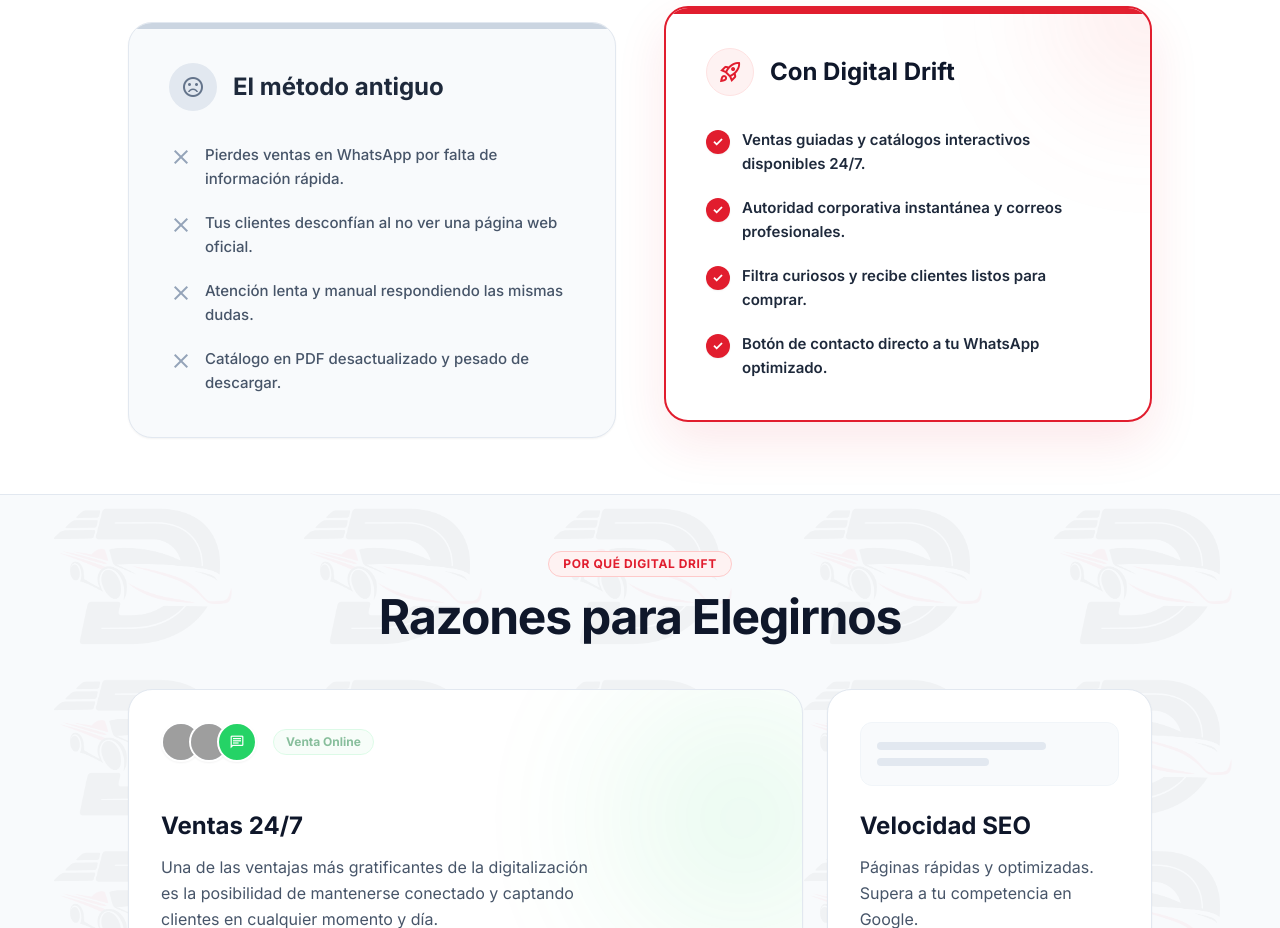
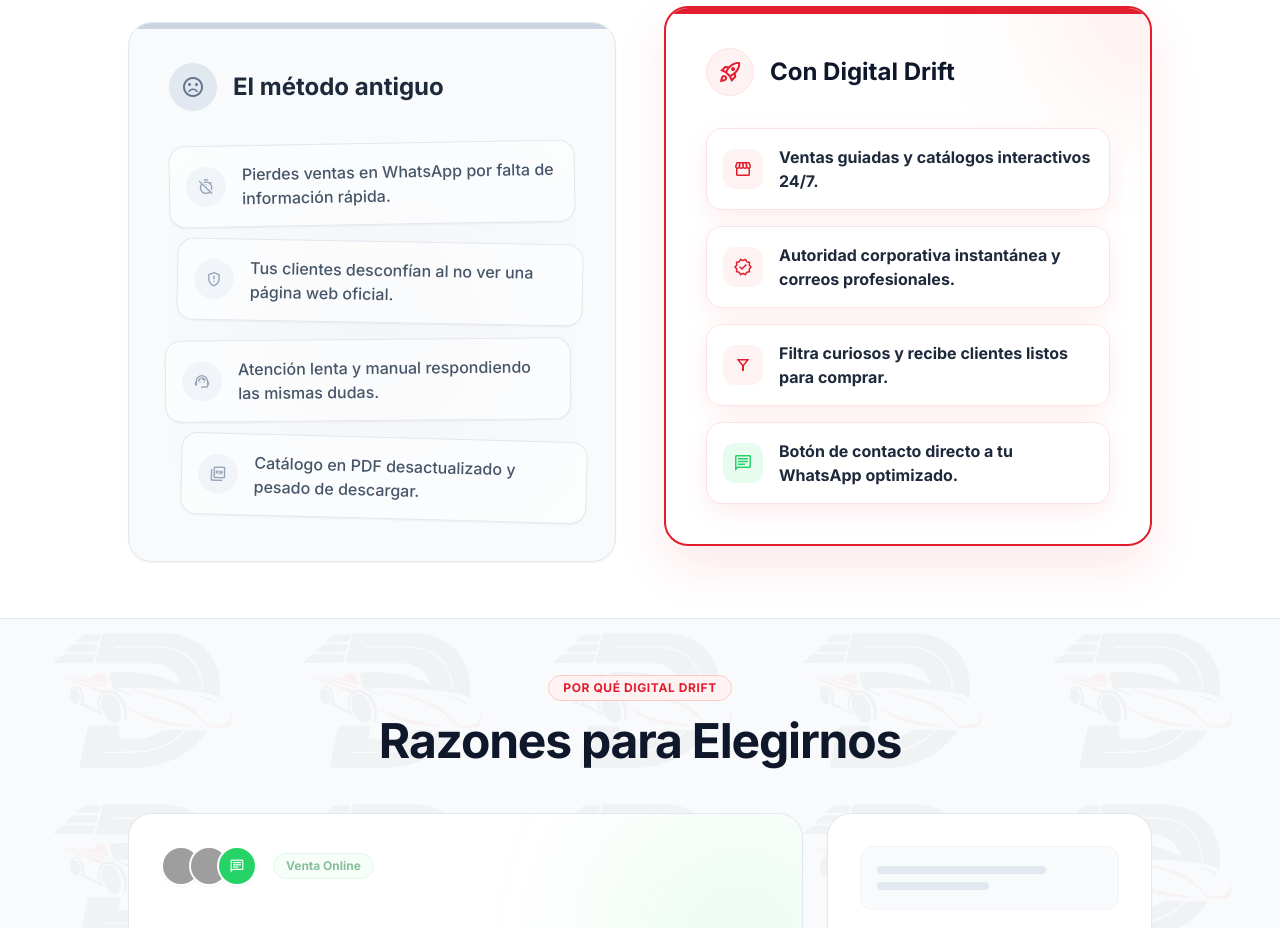
Before and after one commit to santiagoxx93/Digital_Drift_Software, a React (Vite) app: page / in a window 1280 px wide. Shown: the part 2380-3308 px from the top of the page. Built offline with nearby package versions, Linux system fonts and the light colour scheme; grey boxes are pictures that could not be loaded.

Commit message:
UI: Refactor Antes y Despues section to use premium widget UI instead of generic lists

```diff
--- a/src/App.jsx
+++ b/src/App.jsx
@@ -486,24 +486,38 @@ function App() {
           <h3 className="font-bold text-2xl text-slate-800">El método antiguo</h3>
         </div>
 
-        <ul className="flex flex-col gap-5">
-          <li className="flex items-start gap-3">
-            <span className="material-symbols-outlined text-slate-400 mt-0.5">close</span>
-            <span className="text-slate-600 font-medium">Pierdes ventas en WhatsApp por falta de información rápida.</span>
-          </li>
-          <li className="flex items-start gap-3">
-            <span className="material-symbols-outlined text-slate-400 mt-0.5">close</span>
-            <span className="text-slate-600 font-medium">Tus clientes desconfían al no ver una página web oficial.</span>
-          </li>
-          <li className="flex items-start gap-3">
-            <span className="material-symbols-outlined text-slate-400 mt-0.5">close</span>
-            <span className="text-slate-600 font-medium">Atención lenta y manual respondiendo las mismas dudas.</span>
-          </li>
-          <li className="flex items-start gap-3">
-            <span className="material-symbols-outlined text-slate-400 mt-0.5">close</span>
-            <span className="text-slate-600 font-medium">Catálogo en PDF desactualizado y pesado de descargar.</span>
-          </li>
-        </ul>
+        <div className="flex flex-col gap-4 mt-8 relative">
+          {/* Faded Background Pattern to signify chaos */}
+          <div className="absolute inset-0 opacity-[0.02] bg-[radial-gradient(ellipse_at_center,_var(--tw-gradient-stops))] from-slate-900 to-transparent pointer-events-none"></div>
+
+          <div className="bg-white/60 p-4 rounded-2xl border border-slate-200 shadow-sm flex gap-4 items-center transform -rotate-1 hover:rotate-0 transition-transform duration-300">
+            <div className="w-10 h-10 rounded-full bg-slate-100 text-slate-400 flex items-center justify-center shrink-0">
+              <span className="material-symbols-outlined text-[18px]">timer_off</span>
+            </div>
+            <span className="text-slate-600 font-medium text-sm md:text-base leading-tight">Pierdes ventas en WhatsApp por falta de información rápida.</span>
+          </div>
+
+          <div className="bg-white/60 p-4 rounded-2xl border border-slate-200 shadow-sm flex gap-4 items-center transform rotate-1 translate-x-2 hover:rotate-0 hover:translate-x-0 transition-transform duration-300">
+            <div className="w-10 h-10 rounded-full bg-slate-100 text-slate-400 flex items-center justify-center shrink-0">
+              <span className="material-symbols-outlined text-[18px]">gpp_maybe</span>
+            </div>
+            <span className="text-slate-600 font-medium text-sm md:text-base leading-tight">Tus clientes desconfían al no ver una página web oficial.</span>
+          </div>
+
+          <div className="bg-white/60 p-4 rounded-2xl border border-slate-200 shadow-sm flex gap-4 items-center transform -rotate-[0.5deg] -translate-x-1 hover:rotate-0 hover:translate-x-0 transition-transform duration-300">
+            <div className="w-10 h-10 rounded-full bg-slate-100 text-slate-400 flex items-center justify-center shrink-0">
+              <span className="material-symbols-outlined text-[18px]">support_agent</span>
+            </div>
+            <span className="text-slate-600 font-medium text-sm md:text-base leading-tight">Atención lenta y manual respondiendo las mismas dudas.</span>
+          </div>
+
+          <div className="bg-white/60 p-4 rounded-2xl border border-slate-200 shadow-sm flex gap-4 items-center transform rotate-[1.5deg] translate-x-3 hover:rotate-0 hover:translate-x-0 transition-transform duration-300">
+            <div className="w-10 h-10 rounded-full bg-slate-100 text-slate-400 flex items-center justify-center shrink-0">
+              <span className="material-symbols-outlined text-[18px]">picture_as_pdf</span>
+            </div>
+            <span className="text-slate-600 font-medium text-sm md:text-base leading-tight">Catálogo en PDF desactualizado y pesado de descargar.</span>
+          </div>
+        </div>
       </div>
 
       {/* Con Digital Drift */}
@@ -518,32 +532,35 @@ function App() {
           <h3 className="font-bold text-2xl text-slate-900">Con Digital Drift</h3>
         </div>
 
-        <ul className="flex flex-col gap-5 relative z-10">
-          <li className="flex items-start gap-3">
-            <div className="bg-[#e11d2e] rounded-full w-6 h-6 flex items-center justify-center shrink-0 mt-0.5 shadow-sm">
-              <span className="material-symbols-outlined text-white text-[14px] font-bold">check</span>
+        <div className="flex flex-col gap-4 mt-8 relative z-10">
+          <div className="bg-white p-4 rounded-2xl border border-red-100 shadow-[0_8px_24px_rgba(225,29,46,0.08)] flex gap-4 items-center transform transition-all duration-300 hover:scale-[1.03] hover:-translate-y-1 group/item">
+            <div className="w-10 h-10 rounded-xl bg-red-50 text-[#e11d2e] flex items-center justify-center shrink-0 group-hover/item:bg-[#e11d2e] group-hover/item:text-white transition-colors">
+              <span className="material-symbols-outlined text-[20px]">storefront</span>
             </div>
-            <span className="text-slate-800 font-semibold">Ventas guiadas y catálogos interactivos disponibles 24/7.</span>
-          </li>
-          <li className="flex items-start gap-3">
-            <div className="bg-[#e11d2e] rounded-full w-6 h-6 flex items-center justify-center shrink-0 mt-0.5 shadow-sm">
-              <span className="material-symbols-outlined text-white text-[14px] font-bold">check</span>
+            <span className="text-slate-800 font-bold text-sm md:text-base leading-tight">Ventas guiadas y catálogos interactivos 24/7.</span>
+          </div>
+
+          <div className="bg-white p-4 rounded-2xl border border-red-100 shadow-[0_8px_24px_rgba(225,29,46,0.08)] flex gap-4 items-center transform transition-all duration-300 hover:scale-[1.03] hover:-translate-y-1 group/item">
+            <div className="w-10 h-10 rounded-xl bg-red-50 text-[#e11d2e] flex items-center justify-center shrink-0 group-hover/item:bg-[#e11d2e] group-hover/item:text-white transition-colors">
+              <span className="material-symbols-outlined text-[20px]">verified</span>
             </div>
-            <span className="text-slate-800 font-semibold">Autoridad corporativa instantánea y correos profesionales.</span>
-          </li>
-          <li className="flex items-start gap-3">
-            <div className="bg-[#e11d2e] rounded-full w-6 h-6 flex items-center justify-center shrink-0 mt-0.5 shadow-sm">
-              <span className="material-symbols-outlined text-white text-[14px] font-bold">check</span>
+            <span className="text-slate-800 font-bold text-sm md:text-base leading-tight">Autoridad corporativa instantánea y correos profesionales.</span>
+          </div>
+
+          <div className="bg-white p-4 rounded-2xl border border-red-100 shadow-[0_8px_24px_rgba(225,29,46,0.08)] flex gap-4 items-center transform transition-all duration-300 hover:scale-[1.03] hover:-translate-y-1 group/item">
+            <div className="w-10 h-10 rounded-xl bg-red-50 text-[#e11d2e] flex items-center justify-center shrink-0 group-hover/item:bg-[#e11d2e] group-hover/item:text-white transition-colors">
+              <span className="material-symbols-outlined text-[20px]">filter_alt</span>
             </div>
-            <span className="text-slate-800 font-semibold">Filtra curiosos y recibe clientes listos para comprar.</span>
-          </li>
-          <li className="flex items-start gap-3">
-            <div className="bg-[#e11d2e] rounded-full w-6 h-6 flex items-center justify-center shrink-0 mt-0.5 shadow-sm">
-              <span className="material-symbols-outlined text-white text-[14px] font-bold">check</span>
+            <span className="text-slate-800 font-bold text-sm md:text-base leading-tight">Filtra curiosos y recibe clientes listos para comprar.</span>
+          </div>
+
+          <div className="bg-white p-4 rounded-2xl border border-red-100 shadow-[0_8px_24px_rgba(225,29,46,0.08)] flex gap-4 items-center transform transition-all duration-300 hover:scale-[1.03] hover:-translate-y-1 group/item">
+            <div className="w-10 h-10 rounded-xl bg-[#25D366]/10 text-[#25D366] flex items-center justify-center shrink-0 group-hover/item:bg-[#25D366] group-hover/item:text-white transition-colors">
+              <span className="material-symbols-outlined text-[20px]">chat</span>
             </div>
-            <span className="text-slate-800 font-semibold">Botón de contacto directo a tu WhatsApp optimizado.</span>
-          </li>
-        </ul>
+            <span className="text-slate-800 font-bold text-sm md:text-base leading-tight">Botón de contacto directo a tu WhatsApp optimizado.</span>
+          </div>
+        </div>
       </div>
     </div>
   </div>
```
